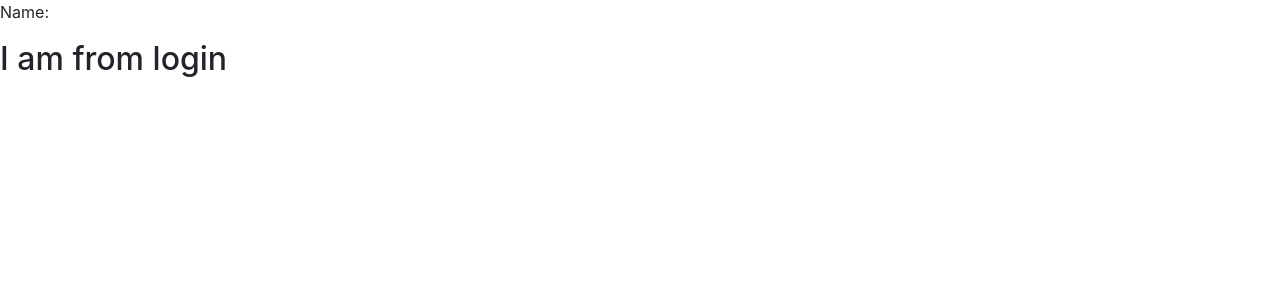
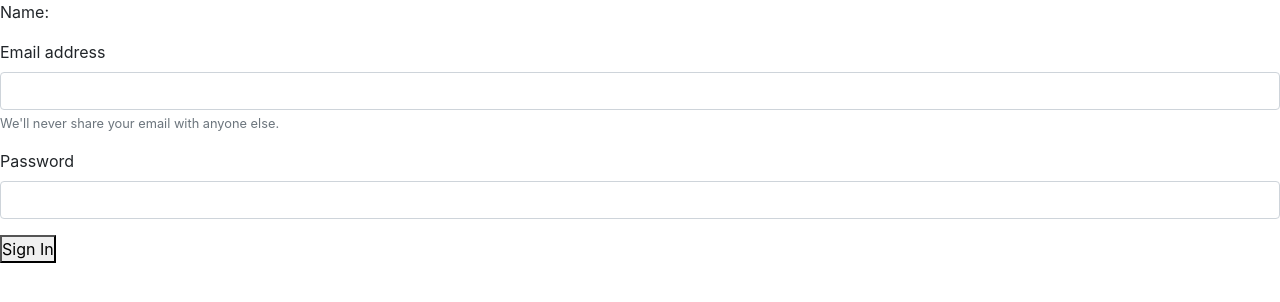
Before and after one commit to jahan-nusrat/tour-site, a React (Create React App) app: page /login in a window 1280 px wide. Shown: the top 302 px of the page. Built offline with nearby package versions, Linux system fonts and the light colour scheme; the HTML template or start-up script is replaced by a standard one.

Commit message:
sign in page

```diff
--- a/src/pages/Login.js
+++ b/src/pages/Login.js
@@ -1,9 +1,25 @@
-import React from 'react';
+import React, { useContext } from 'react';
+import { UserContext } from '../App';
 
 const Login = () => {
+	const [ loggedIn, setLoggedIn ] = useContext(UserContext);
+
 	return (
 		<div>
-			<h2>I am from login</h2>
+			<form>
+				<div className="form-group">
+					<label htmlFor="exampleInputEmail1">Email address</label>
+					<input type="email" className="form-control" aria-describedby="emailHelp" />
+					<small id="emailHelp" className="form-text text-muted">
+						We'll never share your email with anyone else.
+					</small>
+				</div>
+				<div className="form-group">
+					<label htmlFor="exampleInputPassword1">Password</label>
+					<input type="password" className="form-control" id="exampleInputPassword1" />
+				</div>
+				<button>Sign In</button>
+			</form>
 		</div>
 	);
 };
```
